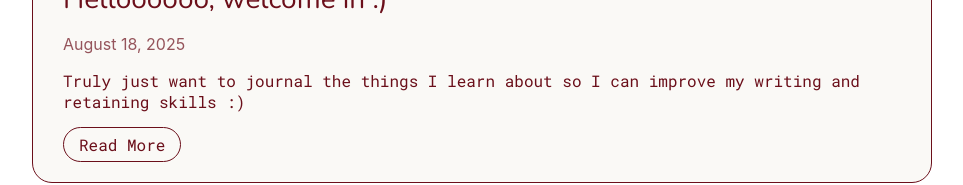
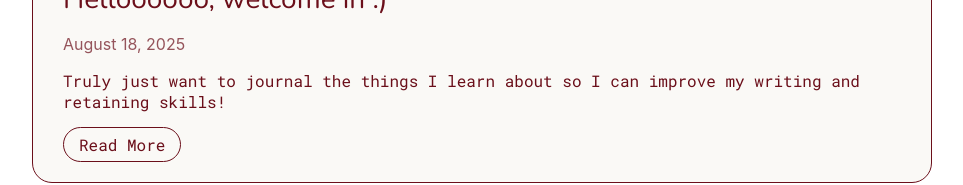
Before and after one commit to SarvaniK-26/sarvsite, a React (Create React App) app: page /blog in a window 1280 px wide. Shown: the part 405-590 px from the top of the page, without its empty margins (158-1121 px from the left). Built offline with nearby package versions, Linux system fonts and the light colour scheme.

Commit message:
update blog

```diff
--- a/src/Blog.js
+++ b/src/Blog.js
@@ -9,7 +9,7 @@ const blogPosts = [
     title: "Helloooooo, welcome in :)",
     date: "August 18, 2025",
     excerpt:
-      "Truly just want to journal the things I learn about so I can improve my writing and retaining skills :)",
+      "Truly just want to journal the things I learn about so I can improve my writing and retaining skills!",
     file: "post1.md",
   },
   // {
```
